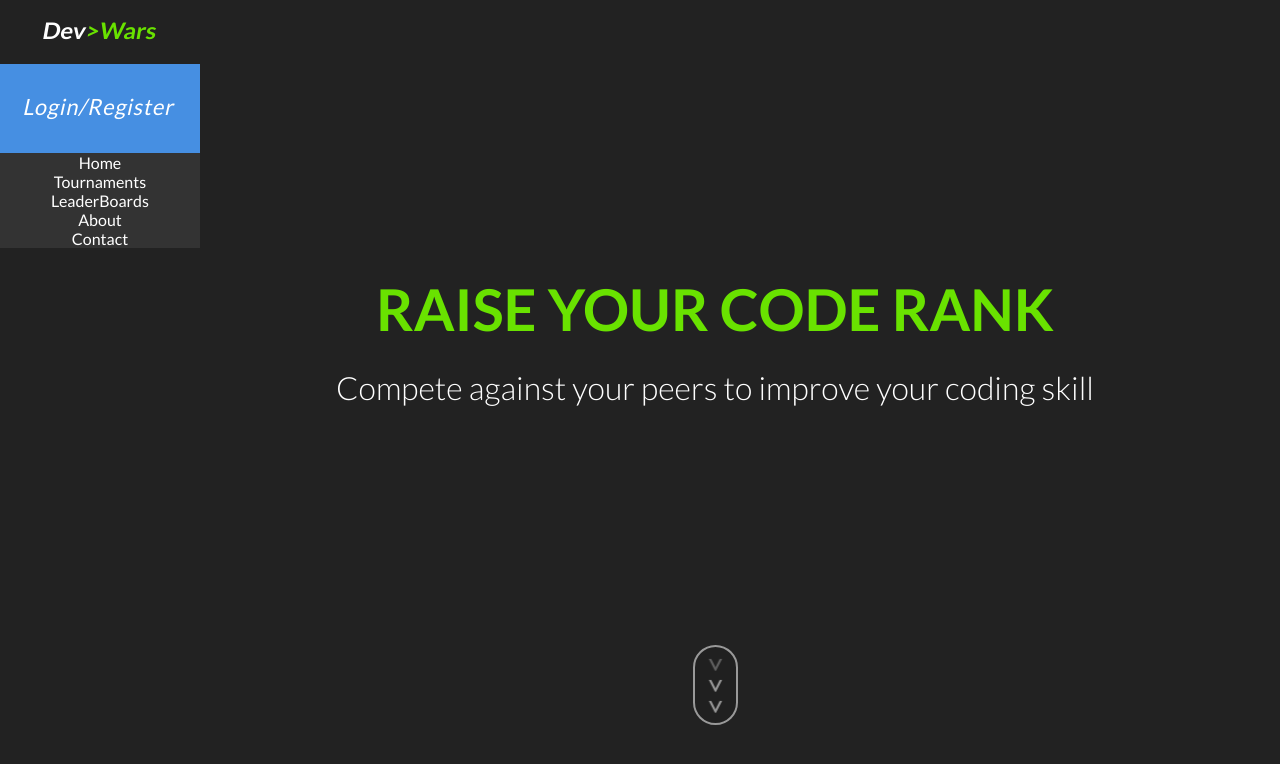
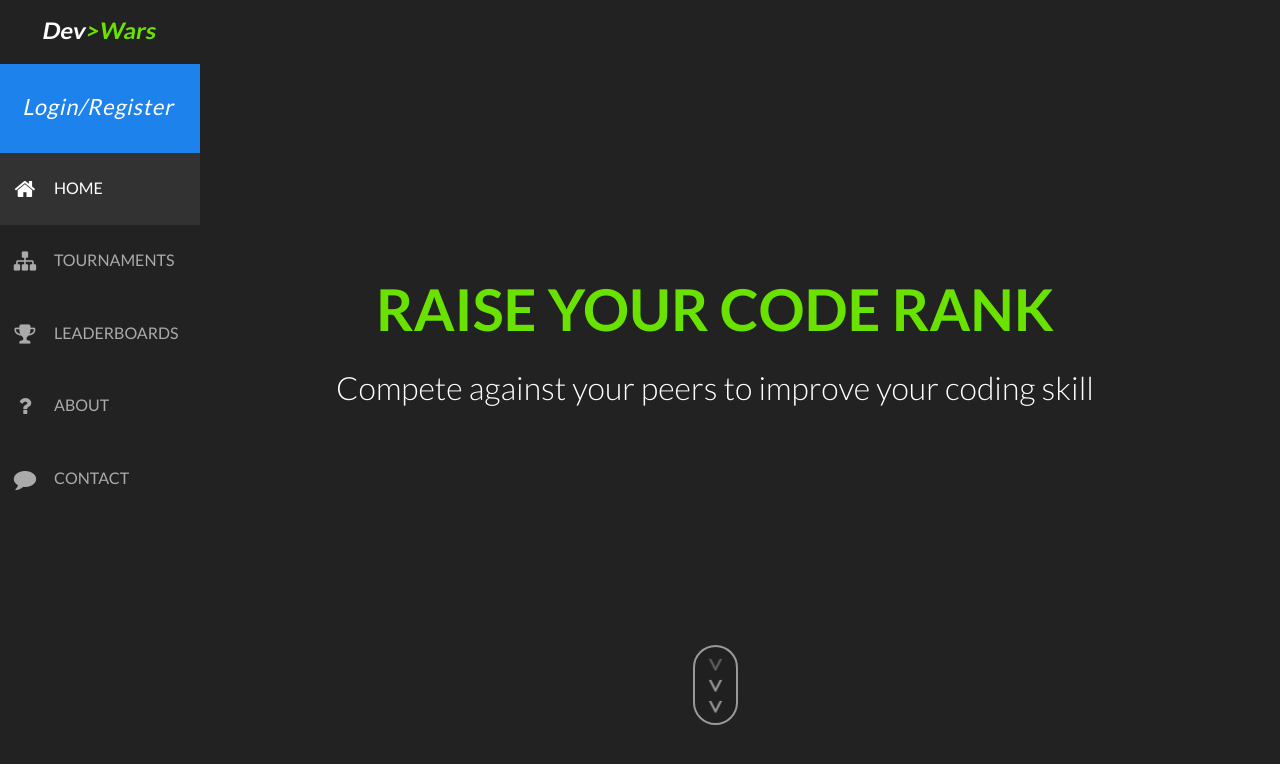
Before and after one commit to jdtdesigns/devwars, a plain HTML site: page index.html in a window 1280 px wide. Drawn offline with nearby package versions, Linux system fonts and the light colour scheme.

Commit message:
finished menu links

```diff
--- a/css/style.css
+++ b/css/style.css
@@ -1,4 +1,3 @@
-@import "https://fonts.googleapis.com/css?family=Lato:300,400,700";
 * {
   margin: 0;
   padding: 0;
@@ -89,7 +88,7 @@ header {
     header nav.main #log {
       margin-top: 20px;
       font-family: 'Lato', sans-serif;
-      background: #468fe2;
+      background: #1e82ed;
       padding: 30px 0 33px;
       width: 100%;
       letter-spacing: .065em;
@@ -112,7 +111,7 @@ header {
         transition: width .2s .25s;
         top: 76px; }
       header nav.main #log:hover {
-        background: #2c88d3; }
+        background: #3287ff; }
         header nav.main #log:hover:after {
           width: 40%; }
         header nav.main #log:hover:before {
@@ -144,9 +143,23 @@ header {
         font-size: 1.63em;
         font-weight: 400; }
     header nav.main a {
-      background: #333;
       width: 100%;
-      text-align: center; }
+      text-transform: uppercase;
+      transition: background .3s; }
+      header nav.main a .fa, header nav.main a span {
+        padding: 25px 0;
+        color: #aaa; }
+      header nav.main a .fa {
+        width: 25%;
+        text-align: center;
+        font-size: 1.4em; }
+      header nav.main a span {
+        width: 75%;
+        padding-left: 4px; }
+      header nav.main a.active .fa, header nav.main a.active span, header nav.main a:hover .fa, header nav.main a:hover span {
+        color: #fff; }
+      header nav.main a.active {
+        background: #323232; }
 
 .landing {
   height: 85vh;
--- a/index.html
+++ b/index.html
@@ -3,20 +3,37 @@
 
 <head>
   <meta charset="UTF-8">
-  <title>Dev Wars</title>
+  <title>Dev>Wars</title>
+  <link rel="stylesheet" href="https://fonts.googleapis.com/css?family=Lato:300,400,700">
+  <link rel="stylesheet" href="https://cdnjs.cloudflare.com/ajax/libs/font-awesome/4.6.3/css/font-awesome.css">
+  <link rel="stylesheet" href="css/style.css" type="text/css" />
 </head>
-<link rel="stylesheet" href="css/style.css" type="text/css" />
 
 <body>
   <header class="column y-center">
     <h2 class="logo">Dev<span>>Wars</span></h2>
     <nav class="main column y-center">
       <button id="log"><span class="lines"></span><span class="text">Login/Register</span></button>
-      <a href="#" id="home">Home</a>
-      <a href="#tournaments">Tournaments</a>
-      <a href="#leaders">LeaderBoards</a>
-      <a href="#about">About</a>
-      <a href="#contact">Contact</a>
+      <a href="#" class="row active">
+        <i class="fa fa-home"></i>
+        <span>Home</span>
+      </a>
+      <a href="#tournaments" class="row">
+        <i class="fa fa-sitemap"></i>
+        <span>Tournaments</span>
+      </a>
+      <a href="#leaders" class="row">
+        <i class="fa fa-trophy"></i>
+        <span>LeaderBoards</span>
+        </a>
+      <a href="#about" class="row">
+        <i class="fa fa-question"></i>
+        <span>About</span>
+      </a>
+      <a href="#contact" class="row">
+        <i class="fa fa-comment"></i>
+        <span>Contact</span>
+      </a>
     </nav>
   </header>
 
```
